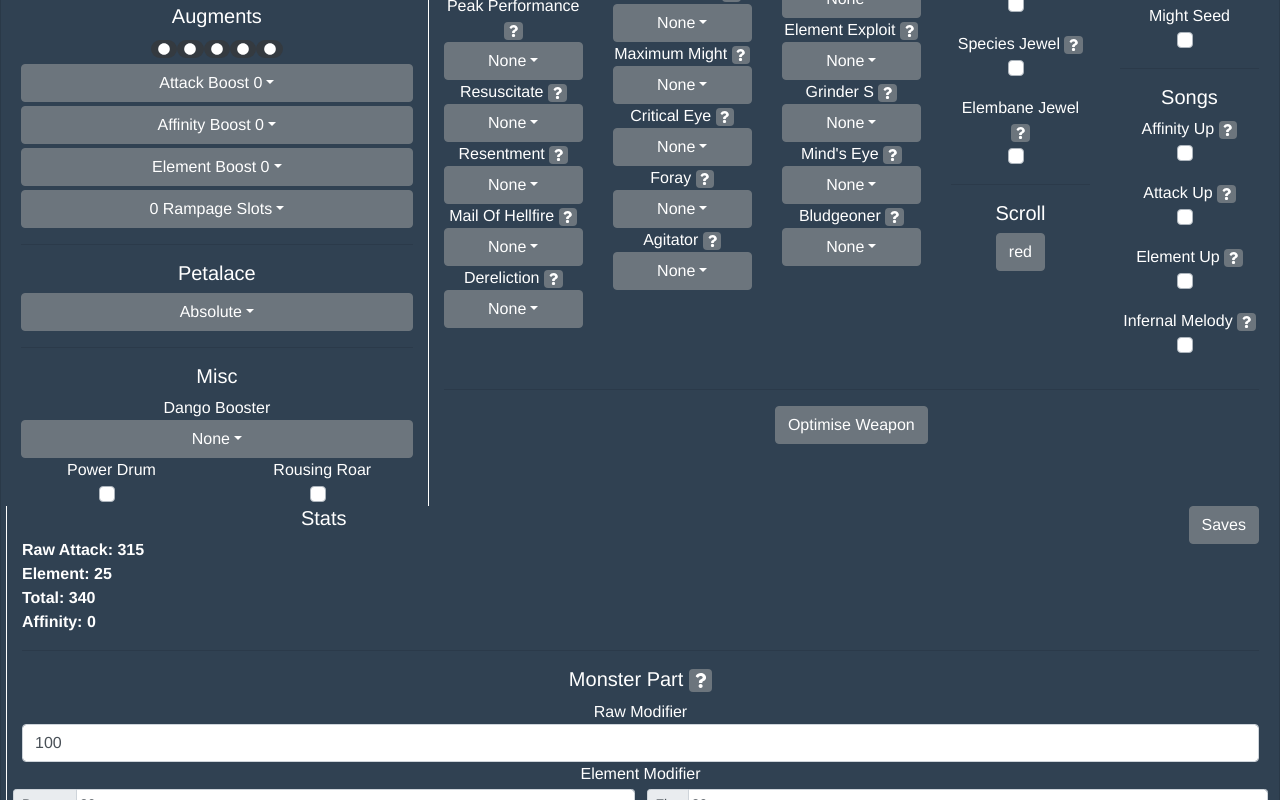
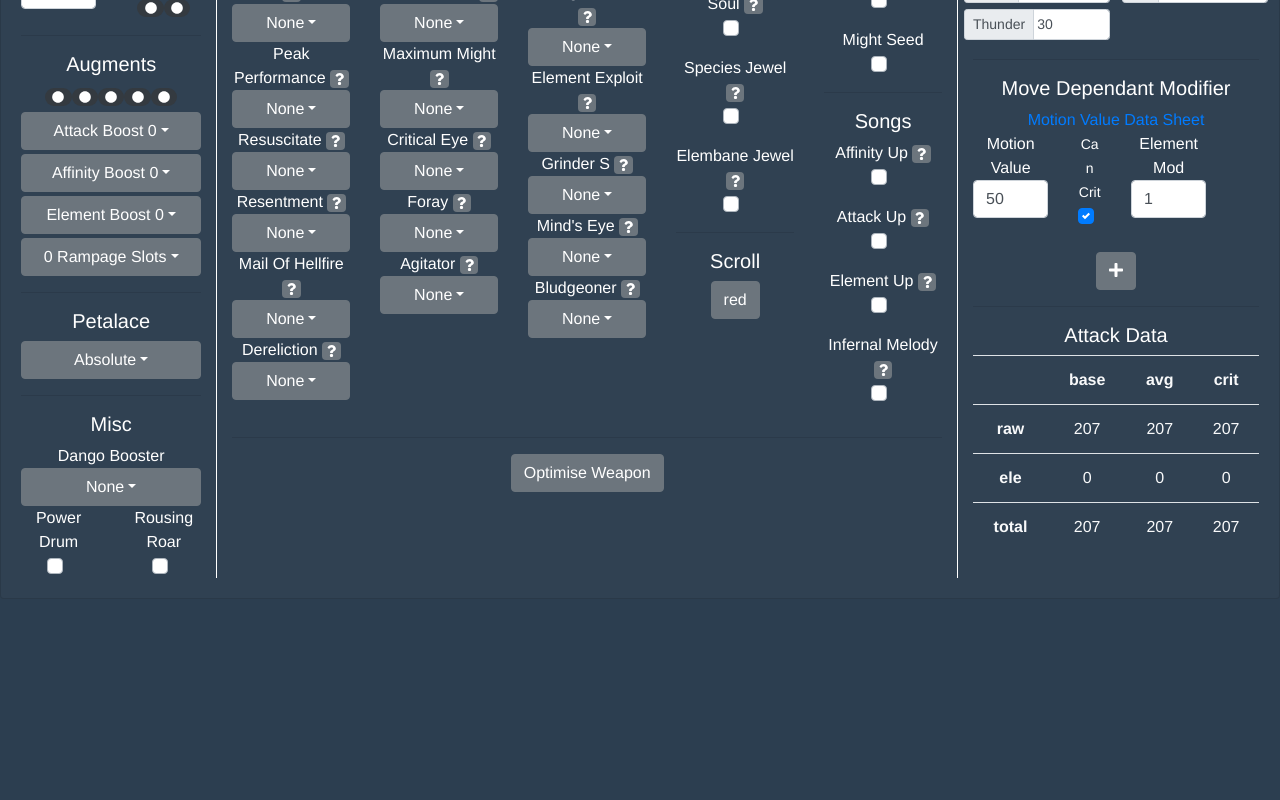
Before and after one commit to Cyan-g/DnD-tracker, a Vue app: page / in a window 1280 px wide. Shown: the part 560-1360 px from the top of the page. After the commit the page ends 1159 px from the top, so only its background shows below. Built offline with nearby package versions, Linux system fonts and the light colour scheme.

Commit message:
Multiple Skills array + cant crit checkbox

```diff
--- a/src/App.vue
+++ b/src/App.vue
@@ -281,8 +281,9 @@
             </b-col>
           </b-row>
         </b-col>
+
         <!-- SKILL SECTION -->
-        <b-col cols="8">
+        <b-col cols="7">
           <b-row>
             <!-- STATS -->
             <b-col>
@@ -575,7 +576,7 @@
         </b-col>
 
         <!-- ANALYSIS -->
-        <b-col style="border-left: solid white 1px">
+        <b-col cols="3" style="border-left: solid white 1px">
           <b-row>
             <b-col>
               <h5>Stats</h5>
@@ -657,20 +658,45 @@
             href="https://docs.google.com/spreadsheets/d/1KSH0Uf-DsbFixdldQvcH-5zFXpX303dIzThTYMVH33Q/edit#gid=0"
             >Motion Value Data Sheet</a
           ><br />
-          <b-row>
-            <b-col>
+          <b-row
+            v-for="(motionValue, index) in info.motionValueArray"
+            :key="index + 'motionValue'"
+          >
+            <b-col cols="4">
               Motion Value
               <b-form-input
-                v-model="info.motionValuePhys"
+                v-model="motionValue.motionValuePhys"
                 type="number"
               ></b-form-input>
             </b-col>
-            <b-col>
+            <b-col cols="2">
+              <small>Can Crit</small>
+              <b-checkbox v-model="motionValue.canCrit"></b-checkbox>
+            </b-col>
+            <b-col cols="4">
               Element Mod
               <b-form-input
-                v-model="info.motionValueEle"
+                v-model="motionValue.motionValueEle"
                 type="number"
               ></b-form-input
+            ></b-col>
+            <b-col v-if="index == 0"
+              ><br /><b-button
+                size="xs"
+                @click="
+                  info.motionValueArray.push({
+                    motionValuePhys: 0,
+                    motionValueEle: 0,
+                    canCrit: true,
+                  })
+                "
+                ><i class="fas fa-plus"></i></b-button
+            ></b-col>
+            <b-col v-else
+              ><br /><b-button
+                @click="info.motionValueArray.splice(index, 1)"
+                size="xs"
+                ><i class="fas fa-minus"></i></b-button
             ></b-col>
           </b-row>
           <hr />
@@ -814,8 +840,9 @@ export default {
           ice: 30,
           none: 0,
         },
-        motionValuePhys: 100,
-        motionValueEle: 1,
+        motionValueArray: [
+          { motionValuePhys: 50, motionValueEle: 1, canCrit: true },
+        ],
       },
     };
   },
@@ -897,7 +924,7 @@ export default {
       // restore old setup
       this.info = oldSetup;
     },
-    applyHitzoneRaw(base) {
+    applyHitzoneRaw(base, index) {
       var total = base;
 
       if (this.info.species && this.effectiveRampageSlots >= 2)
@@ -923,11 +950,11 @@ export default {
       // Hitzone
       total *= this.info.partPhys / 100.0;
       // MotionValue
-      total *= this.info.motionValuePhys / 100.0;
+      total *= this.info.motionValueArray[index].motionValuePhys / 100.0;
 
       return total;
     },
-    applyHitzoneElement(base) {
+    applyHitzoneElement(base, index) {
       var total = base;
 
       //Element Exploit
@@ -946,7 +973,7 @@ export default {
       // Hitzone
       total *= this.info.partEle[this.info.type] / 100.0;
       // MotionValue
-      total *= this.info.motionValueEle;
+      total *= this.info.motionValueArray[index].motionValueEle / 100.0;
 
       return total;
     },
@@ -1140,9 +1167,6 @@ export default {
 
       return total;
     },
-    averageTotal() {
-      return this.averageRaw + this.averageElement;
-    },
     // CRITICALS
     critRaw() {
       let total = this.effectiveRaw;
@@ -1163,34 +1187,83 @@ export default {
 
       return total;
     },
-    critTotal() {
-      return this.critRaw + this.critElement;
-    },
     // HITZONE / MOTION VALUE / SHARPNESS
     hitRaw() {
-      return Math.floor(this.applyHitzoneRaw(this.effectiveRaw));
+      var total = 0;
+      this.info.motionValueArray.forEach((skill, index) => {
+        total += Math.floor(this.applyHitzoneRaw(this.effectiveRaw, index));
+      });
+      return total;
     },
     hitElement() {
-      return Math.floor(this.applyHitzoneElement(this.effectiveElement));
+      var total = 0;
+      this.info.motionValueArray.forEach((skill, index) => {
+        total += Math.floor(
+          this.applyHitzoneElement(this.effectiveElement, index)
+        );
+      });
+      return total;
     },
+
+    hitAverageRaw() {
+      var total = 0;
+      this.info.motionValueArray.forEach((skill, index) => {
+        total += Math.floor(
+          this.applyHitzoneRaw(
+            skill.canCrit ? this.averageRaw : this.effectiveRaw,
+            index
+          )
+        );
+      });
+      return total;
+    },
+    hitAverageElement() {
+      var total = 0;
+      this.info.motionValueArray.forEach((skill, index) => {
+        total += Math.floor(
+          this.applyHitzoneElement(
+            skill.canCrit ? this.averageElement : this.effectiveElement,
+            index
+          )
+        );
+      });
+      return total;
+    },
+
+    hitCritRaw() {
+      var total = 0;
+      this.info.motionValueArray.forEach((skill, index) => {
+        total += Math.floor(
+          this.applyHitzoneRaw(
+            skill.canCrit ? this.critRaw : this.effectiveRaw,
+            index
+          )
+        );
+      });
+      return total;
+    },
+    hitCritElement() {
+      var total = 0;
+      this.info.motionValueArray.forEach((skill, index) => {
+        total += Math.floor(
+          this.applyHitzoneElement(
+            skill.canCrit ? this.critElement : this.effectiveElement,
+            index
+          )
+        );
+      });
+      return total;
+    },
+
+    // Final Values
     hitTotal() {
       return this.hitRaw + this.hitElement;
     },
-    hitAverageRaw() {
-      return Math.floor(this.applyHitzoneRaw(this.averageRaw));
-    },
-    hitAverageElement() {
-      return Math.floor(this.applyHitzoneElement(this.averageElement));
-    },
+
     hitAverageTotal() {
       return this.hitAverageRaw + this.hitAverageElement;
     },
-    hitCritRaw() {
-      return Math.floor(this.applyHitzoneRaw(this.critRaw));
-    },
-    hitCritElement() {
-      return Math.floor(this.applyHitzoneElement(this.critElement));
-    },
+
     hitCritTotal() {
       return this.hitCritRaw + this.hitCritElement;
     },
```
